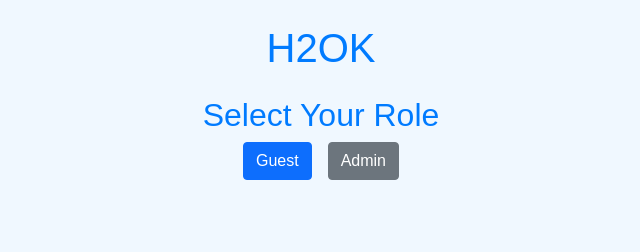
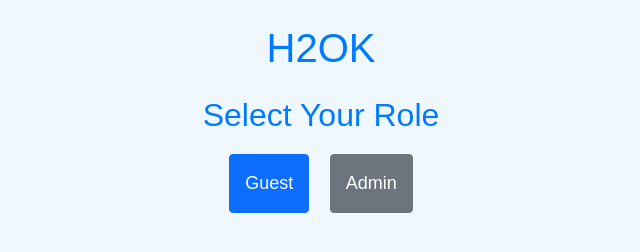
Before and after one commit to kyransequeira/H2OK, a plain HTML site: page index.html in a window 1280 px wide. Shown: the whole page, without its empty margins (319-959 px from the left). Drawn offline with nearby package versions, Linux system fonts and the light colour scheme.

Commit message:
Update index.html

```diff
--- a/index.html
+++ b/index.html
@@ -4,23 +4,22 @@
     <meta charset="UTF-8">
     <meta name="viewport" content="width=device-width, initial-scale=1.0">
     <title>H2OK - Choose Role</title>
-    <!-- Make sure Bootstrap is loaded -->
     <link href="https://cdn.jsdelivr.net/npm/bootstrap@5.1.3/dist/css/bootstrap.min.css" rel="stylesheet">
     <link rel="stylesheet" href="style.css">
 </head>
-<body>
-    <div class="container">
-        <h1 class="text-center my-4">H2OK</h1>
-        <h2 class="text-center">Select Your Role</h2>
-        <div class="d-flex justify-content-center">
-            <!-- Ensure buttons are showing -->
-            <button class="btn btn-primary mx-2" onclick="goToGuestPage()">Guest</button>
-            <button class="btn btn-secondary mx-2" onclick="goToAdminLogin()">Admin</button>
+<body style="background-color: #f0f8ff; font-family: Arial, sans-serif;">
+    <div class="container" style="text-align: center;">
+        <h1 class="my-4">H2OK</h1>
+        <h2>Select Your Role</h2>
+
+        <!-- Here are the buttons with more distinct styling -->
+        <div style="margin-top: 20px;">
+            <button class="btn btn-primary mx-2" onclick="goToGuestPage()" style="padding: 15px; font-size: 18px;">Guest</button>
+            <button class="btn btn-secondary mx-2" onclick="goToAdminLogin()" style="padding: 15px; font-size: 18px;">Admin</button>
         </div>
     </div>
 
     <script>
-        // Test if the buttons are clicked by logging the click event
         function goToGuestPage() {
             console.log("Guest button clicked!");  // Debugging
             window.location.href = "guest.html";
```
